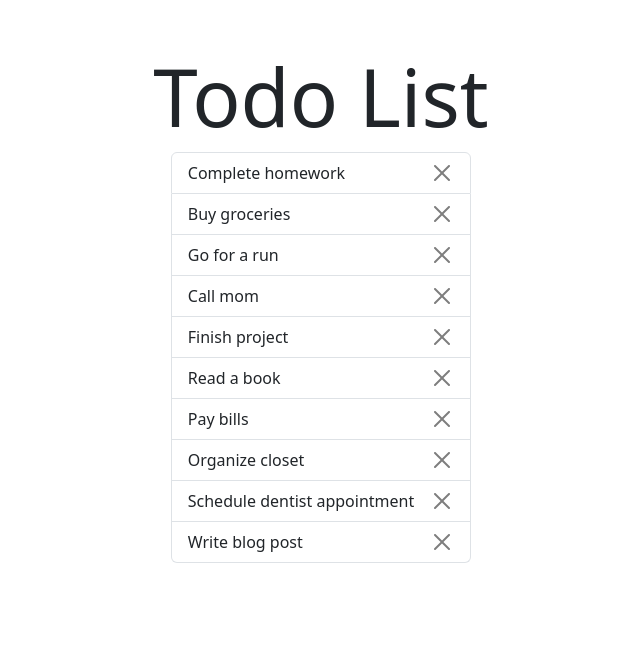
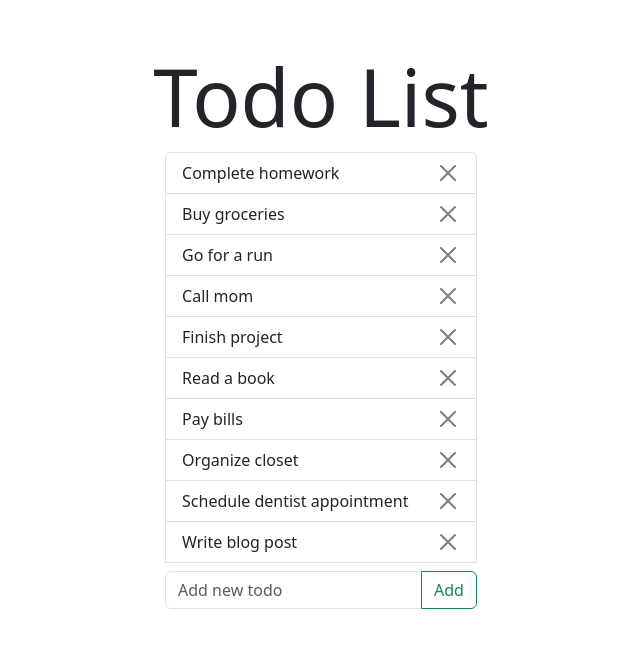
Before and after one commit to guglielmopiasenti/vue-todolist, a plain HTML site: page index.html in a window 1280 px wide. Shown: the whole page, without its empty margins (319-959 px from the left). Drawn offline with nearby package versions, Linux system fonts and the light colour scheme.

Commit message:
adding serchbar and button

```diff
--- a/index.html
+++ b/index.html
@@ -27,14 +27,29 @@
       <h1 class="display-1">Todo List</h1>
       <ul class="list-group">
         <li
-          v-for="todo in todoList"
+          v-for="(todo, i) in todoList"
           :key="todo.text"
           :class="{ 'crossed-out': todo.done }"
           class="list-group-item d-flex align-items-center justify-content-between gap-3"
         >
           {{ todo.text }}
-          <button type="button" class="btn-close" aria-label="Close"></button>
+          <button
+            type="button"
+            class="btn-close"
+            aria-label="Close"
+            @click="deleteTodo(i)"
+          ></button>
         </li>
+        <div class="input-group mb-3 my-2">
+          <input type="text" class="form-control" placeholder="Add new todo" />
+          <button
+            class="btn btn-outline-success"
+            type="button"
+            id="button-addon2"
+          >
+            Add
+          </button>
+        </div>
       </ul>
     </div>
   </body>
```
